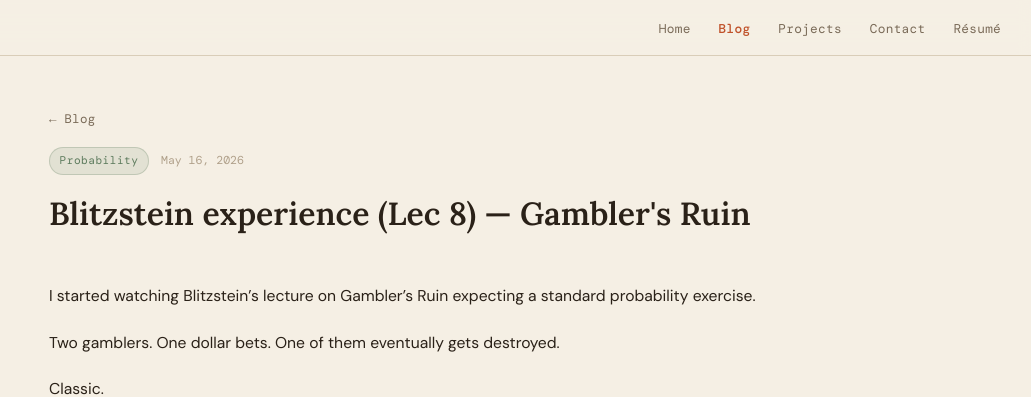
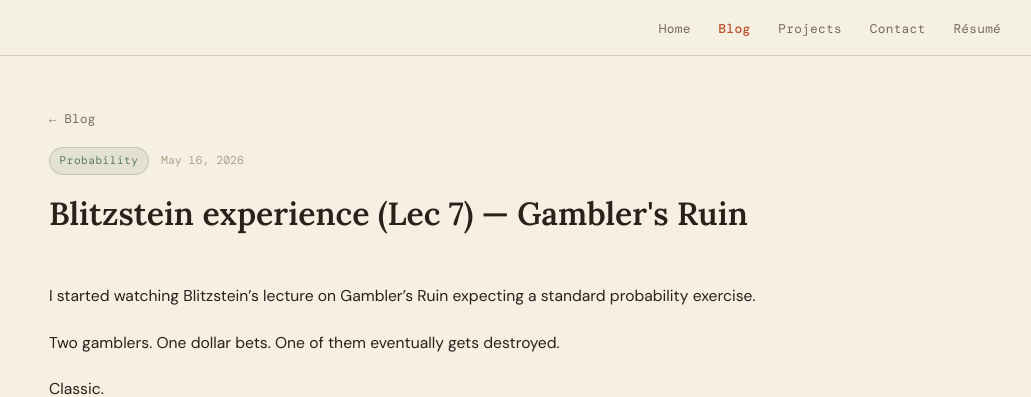
Before and after one commit to ViRaika/ViRaika.github.io, a Jekyll site: the page built from _posts/2026-05-16-gamblers-ruin-and-eigenvectors.md, in a window 1280 px wide and 900 px high. Shown: the top 397 px of the window, without its empty margins (235-1266 px from the left). Built offline with Jekyll 4.4.1, drawn with Linux system fonts in a browser that asks for light colours.

Commit message:
Corrections

```diff
--- a/_posts/2026-05-16-gamblers-ruin-and-eigenvectors.md
+++ b/_posts/2026-05-16-gamblers-ruin-and-eigenvectors.md
@@ -1,6 +1,6 @@
 ---
 layout: post
-title: "Blitzstein experience (Lec 8) — Gambler's Ruin"
+title: "Blitzstein experience (Lec 7) — Gambler's Ruin"
 date: 2026-05-16
 tags: [Probability, Linear Algebra]
 excerpt: "I started with a simple gambler's ruin problem expecting probability tricks. Somehow I ended up rediscovering eigenvectors, matrix diagonalization, and why exponentials naturally appear in difference equations."
--- a/_posts/2026-05-18-hypergeometric-sampling-and-why-quality-control-gets-expensive.md.txt
+++ b/_posts/2026-05-18-hypergeometric-sampling-and-why-quality-control-gets-expensive.md.txt
@@ -1,6 +1,6 @@
 ---
 layout: post
-title: "Blitzstein experience (Lec 8) — Hypergeometric Sampling and Why Quality Control Gets Expensive"
+title: "Blitzstein experience (Lec 9) — Hypergeometric Sampling and Why Quality Control Gets Expensive"
 date: 2026-05-18
 tags: [Probability, Reliability Engineering]
 excerpt: "I thought inspecting 25 parts out of 500 sounded pretty reasonable. Hypergeometric distributions politely informed me that reality disagrees."
```
